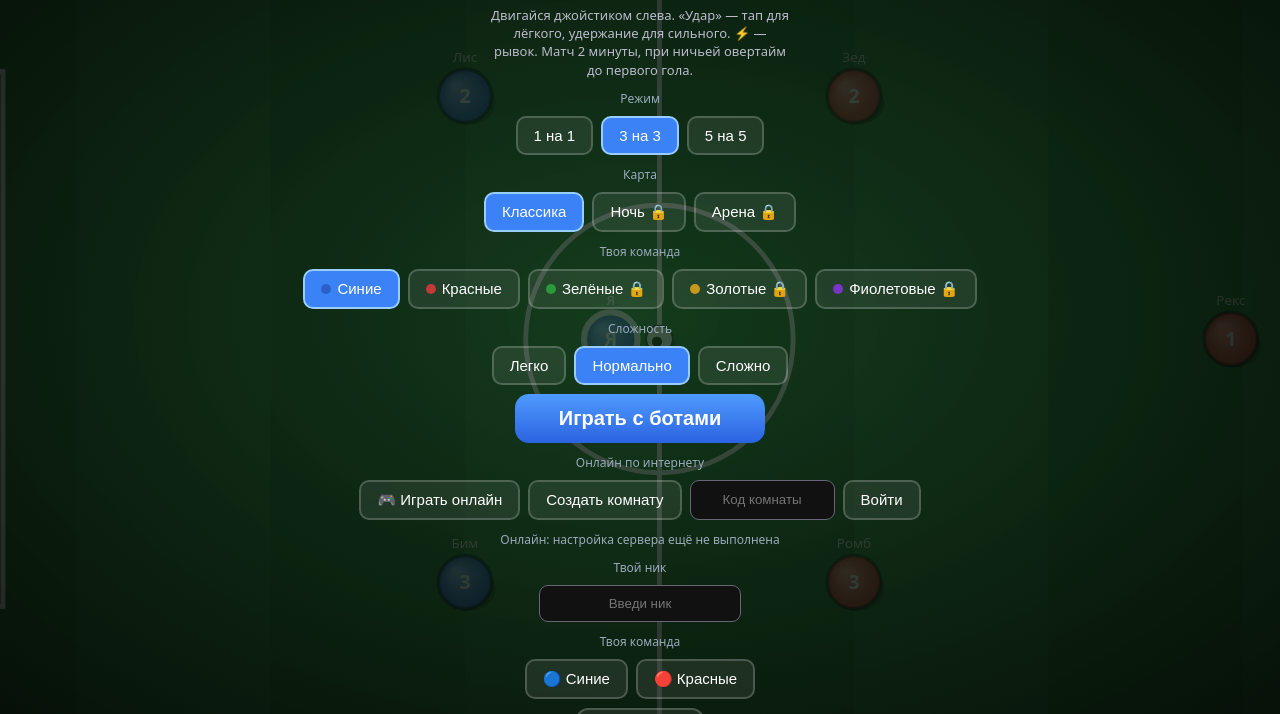
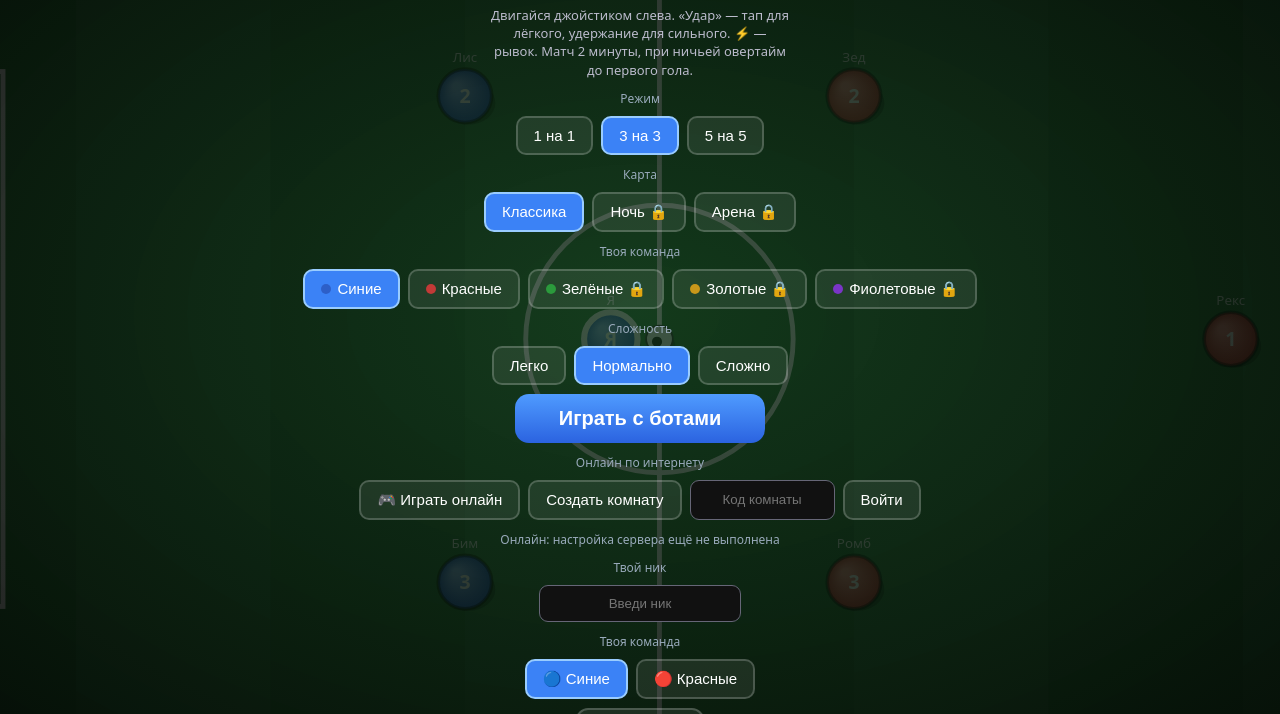
Before and after one commit to afanasevmatvej532-ship-it/Bladeball, a plain HTML site: page index.html in a window 1280 px wide. Both pictures are taken after a click on the button "🔵 Синие". Shown: the part 86-800 px from the top of the page. Drawn offline with Linux system fonts and the light colour scheme.

Commit message:
Update index.html

```diff
--- a/index.html
+++ b/index.html
@@ -310,6 +310,22 @@ function exitToMenu(){
 $('menuBtn').onclick=()=>{if(!['play','cd','goal'].includes(state))return;joy=null;inp.kick=inp.pend=inp.dash=false;$('pauseInfo').textContent=NET.active?'Онлайн-матч продолжится для остальных. Ты останешься в комнате, а твоим игроком будет управлять бот.':'Матч будет остановлен, пока открыто это меню.';$('pause').style.display='flex'};
 $('resumeBtn').onclick=()=>{$('pause').style.display='none'};
 $('exitMenuBtn').onclick=exitToMenu;
+document.querySelectorAll('#onlineTeams button').forEach(b=>{
+  b.onclick=()=>{
+    if(NET.active&&NET.roomStatus==='playing'){
+      netStatus('Во время матча команду менять нельзя.');
+      return;
+    }
+    document.querySelectorAll('#onlineTeams button').forEach(x=>x.classList.remove('sel'));
+    b.classList.add('sel');
+    localStorage.setItem('bbOnlineTeam',b.dataset.team);
+  };
+});
+
+const savedTeam=localStorage.getItem('bbOnlineTeam')||'blue';
+document.querySelectorAll('#onlineTeams button').forEach(b=>{
+  b.classList.toggle('sel',b.dataset.team===savedTeam);
+});
 $('quickOnline').onclick=netQuickPlay;$('createRoom').onclick=netCreate;$('joinRoom').onclick=netJoin;$('startOnline').onclick=netStart;$('leaveRoom').onclick=netLeave;
 async function exitMatchToMenu(){exitToMenu()}
 $('exitMatch').onclick=exitMatchToMenu;
```
